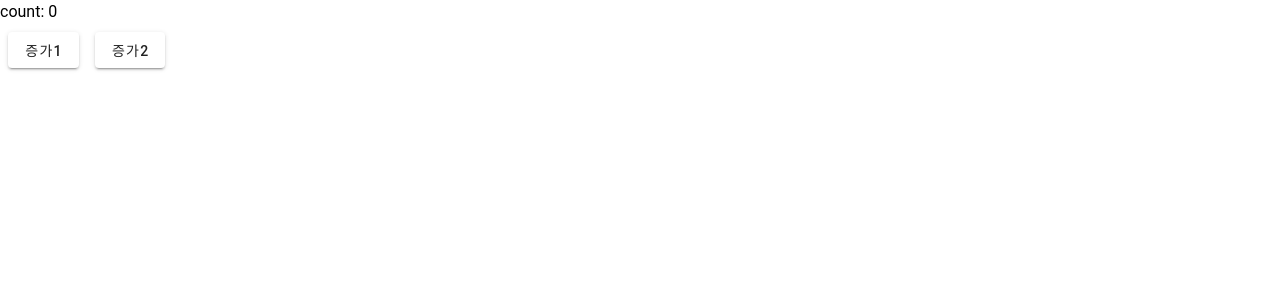
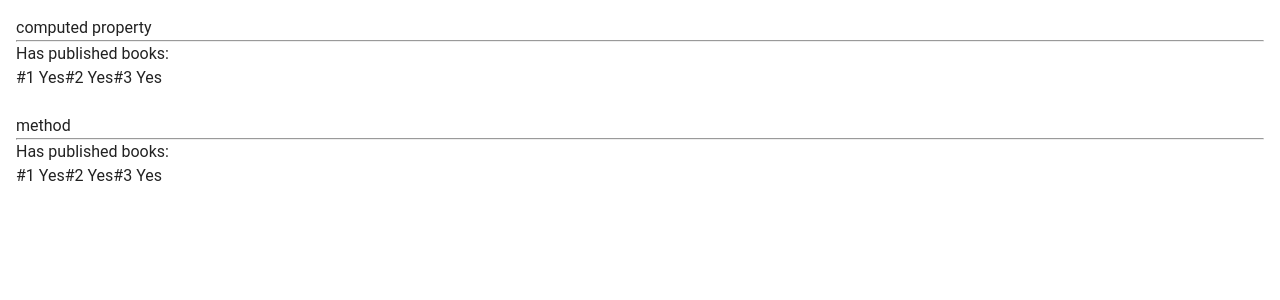
Before and after one commit to qiosion/vue-project, a Vue app: page / in a window 1280 px wide. Shown: the top 300 px of the page. Built offline with nearby package versions, Linux system fonts and the light colour scheme.

Commit message:
계산된 속성

```diff
--- a/src/App.vue
+++ b/src/App.vue
@@ -1,12 +1,16 @@
 <script setup>
   import ReactiveObj from './components/ReactiveObj.vue';
   import RefObj from './components/RefObj.vue';
+  import ComputedProp from './components/ComputedProp.vue';
+  import CachedPropFunc from './components/CachedPropFunc.vue';
 </script>
 
 <template>
   <!-- <v-btn icon="$vuetify"></v-btn> -->
   <!-- <ReactiveObj/> -->
-  <RefObj/>
+  <!-- <RefObj/> -->
+  <!-- <ComputedProp/> -->
+  <CachedPropFunc/>
 </template>
 
 <style scoped>
--- /dev/null
+++ b/src/components/CachedPropFunc.vue
@@ -0,0 +1,43 @@
+<script setup>
+    import { ref, reactive, computed } from 'vue'
+
+    const author  = reactive({
+        name: 'John Doe',
+        books: [
+            'Vue 2 - Advanced Guide',
+            'Vue 3 - Basic Guide',
+            'Vue 4 - The Mystery'
+        ]
+    })
+
+    const publishedBooksMessage = computed(() => {
+        console.log('computed');
+        return author.books.length > 0 ? 'Yes' : 'No'
+    })
+
+    const calculateBooksMessage = () => {
+        console.log('calculate')
+        return author.books.length > 0 ? 'Yes' : 'No'
+    }
+</script>
+
+<template>
+    <v-app>
+        <v-main class="pa-4">
+            <p>computed property</p>
+            <hr>
+            <p>Has published books:</p>
+            <span>#1 {{ publishedBooksMessage }}</span>
+            <span>#2 {{ publishedBooksMessage }}</span>
+            <span>#3 {{ publishedBooksMessage }}</span>
+            <br>
+            <br>
+            <p>method</p>
+            <hr>
+            <p>Has published books:</p>
+            <span>#1 {{ calculateBooksMessage() }}</span>
+            <span>#2 {{ calculateBooksMessage() }}</span>
+            <span>#3 {{ calculateBooksMessage() }}</span>
+        </v-main>
+    </v-app>
+</template>
--- /dev/null
+++ b/src/components/ComputedProp.vue
@@ -0,0 +1,44 @@
+<script setup>
+    import { ref, reactive, computed } from 'vue';
+
+    const author = reactive({
+        name: 'John Doe',
+        books: [
+            'Vue 2 - Advanced Guide',
+            'Vue 3 - Basic Guide',
+            'Vue 4 - The Mystery'
+        ]
+    })
+
+    // 계산된 ref
+    const publishedBooksMessage = computed(() => {
+        return author.books.length > 0 ? 'Yes' : 'No'
+    })
+
+    // 토글
+    const toggle = () => {
+        if (author.books.length > 0) {
+            author.books = []
+        } else {
+            author.books = ["1", "2"]
+        }
+    }
+
+    // 토글할 때 마다 책 목록을 보이는 것
+    const showBooks = ref(true);
+
+    function toggle2() {
+        showBooks.value = !showBooks.value;
+    }
+
+</script>
+
+<template>
+    <p>책을 가지고 있는가?</p>
+    <span>{{ publishedBooksMessage }}</span>
+    <!-- <div>책 목록 : {{ author.books }}</div> -->
+    <div v-if="showBooks">책 목록 : {{ author.books }}</div>
+    <br>
+    <v-btn @click="toggle" class="ma-2">TOGGLE</v-btn>
+    <v-btn @click="toggle2" class="ma-2">책 목록 보기</v-btn>
+</template>
```
